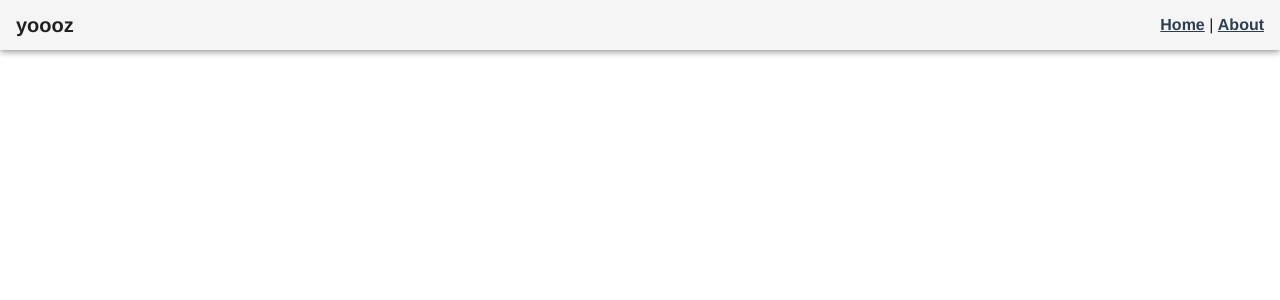
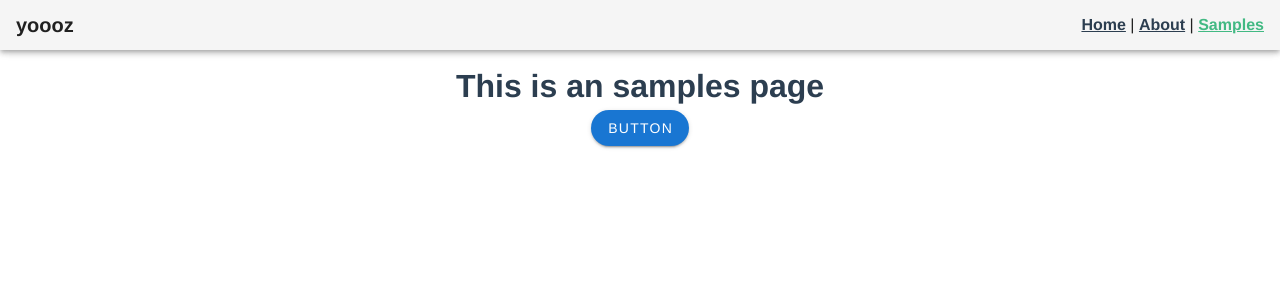
Before and after one commit to yoooz/websandbox, a Vue app in the folder frontend/: page /samples in a window 1280 px wide. Shown: the top 300 px of the page. Built offline with nearby package versions, Linux system fonts and the light colour scheme.

Commit message:
create dialog

```diff
--- a/frontend/src/App.vue
+++ b/frontend/src/App.vue
@@ -4,7 +4,8 @@
       <div style="font-weight: bold; font-size: 20px">yoooz</div>
       <div class="links">
         <router-link to="/">Home</router-link> |
-        <router-link to="/about">About</router-link>
+        <router-link to="/about">About</router-link> |
+        <router-link to="/samples">Samples</router-link>
       </div>
     </v-app-bar>
     <v-container>
--- a/frontend/src/router/index.ts
+++ b/frontend/src/router/index.ts
@@ -19,6 +19,11 @@ const routes: Array<RouteConfig> = [
     component: () =>
       import(/* webpackChunkName: "about" */ "../views/About.vue"),
   },
+  {
+    path: "/samples",
+    name: "Samples",
+    component: () => import("../views/Samples.vue"),
+  },
 ];
 
 const router = new VueRouter({
--- /dev/null
+++ b/frontend/src/views/Samples.vue
@@ -0,0 +1,40 @@
+<template>
+  <div class="samples">
+    <h1>This is an samples page</h1>
+    <v-dialog
+      transition="dialog-bottom-transition"
+      max-width="600"
+      v-model="dialog"
+    >
+      <template v-slot:activator="{ on, attrs }">
+        <v-btn elevation="2" rounded color="primary" v-bind="attrs" v-on="on">
+          Button
+        </v-btn>
+      </template>
+      <v-card>
+        <v-card-title class="headline grey lighten-2"> title </v-card-title>
+
+        <v-card-text> sample card contents </v-card-text>
+
+        <v-divider></v-divider>
+
+        <v-card-actions>
+          <v-spacer></v-spacer>
+          <v-btn color="primary" text @click="dialog = false"> OK </v-btn>
+        </v-card-actions>
+      </v-card>
+    </v-dialog>
+  </div>
+</template>
+
+<script lang="ts">
+import Vue from "vue";
+
+export default Vue.extend({
+  data() {
+    return {
+      dialog: false,
+    };
+  },
+});
+</script>
```
